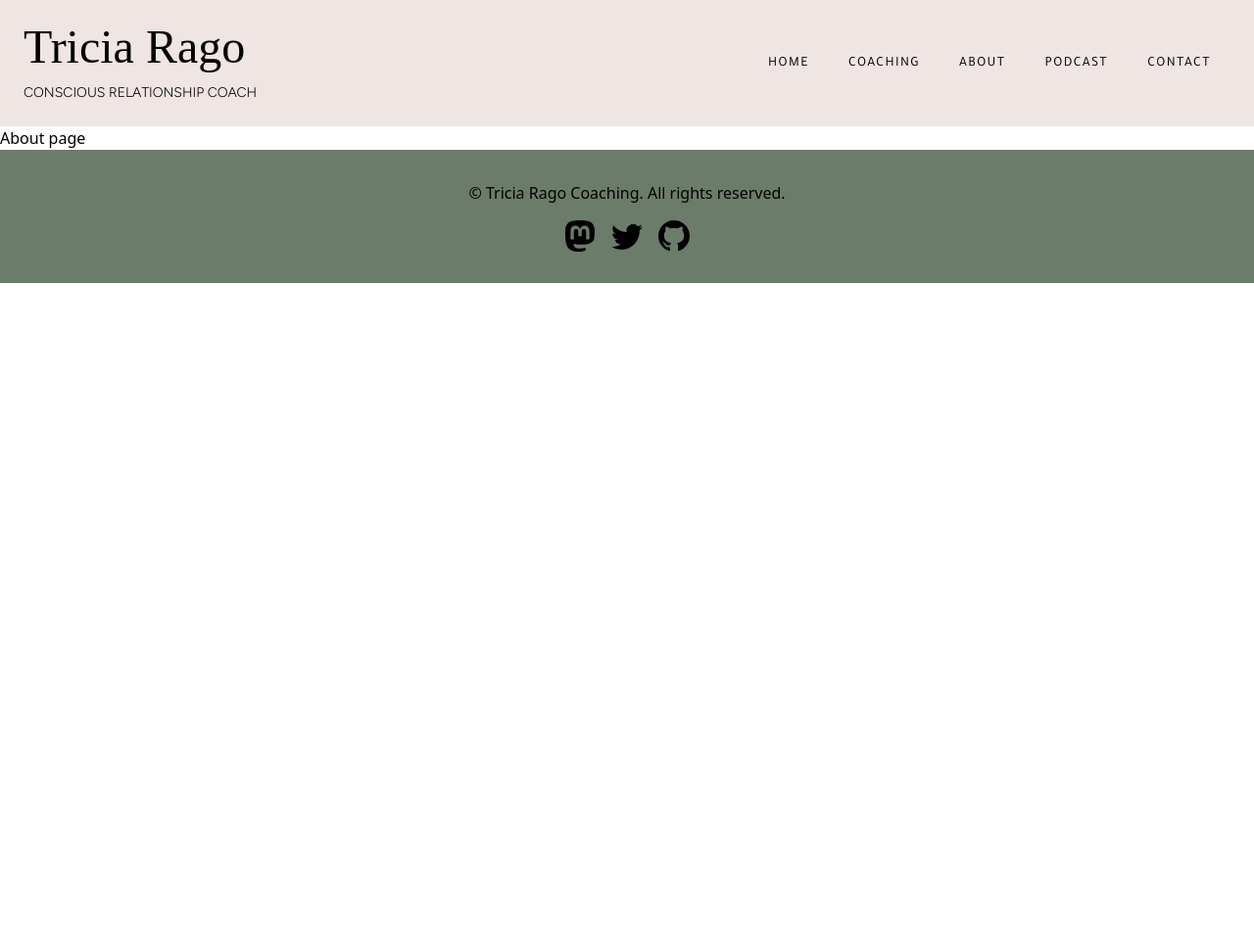
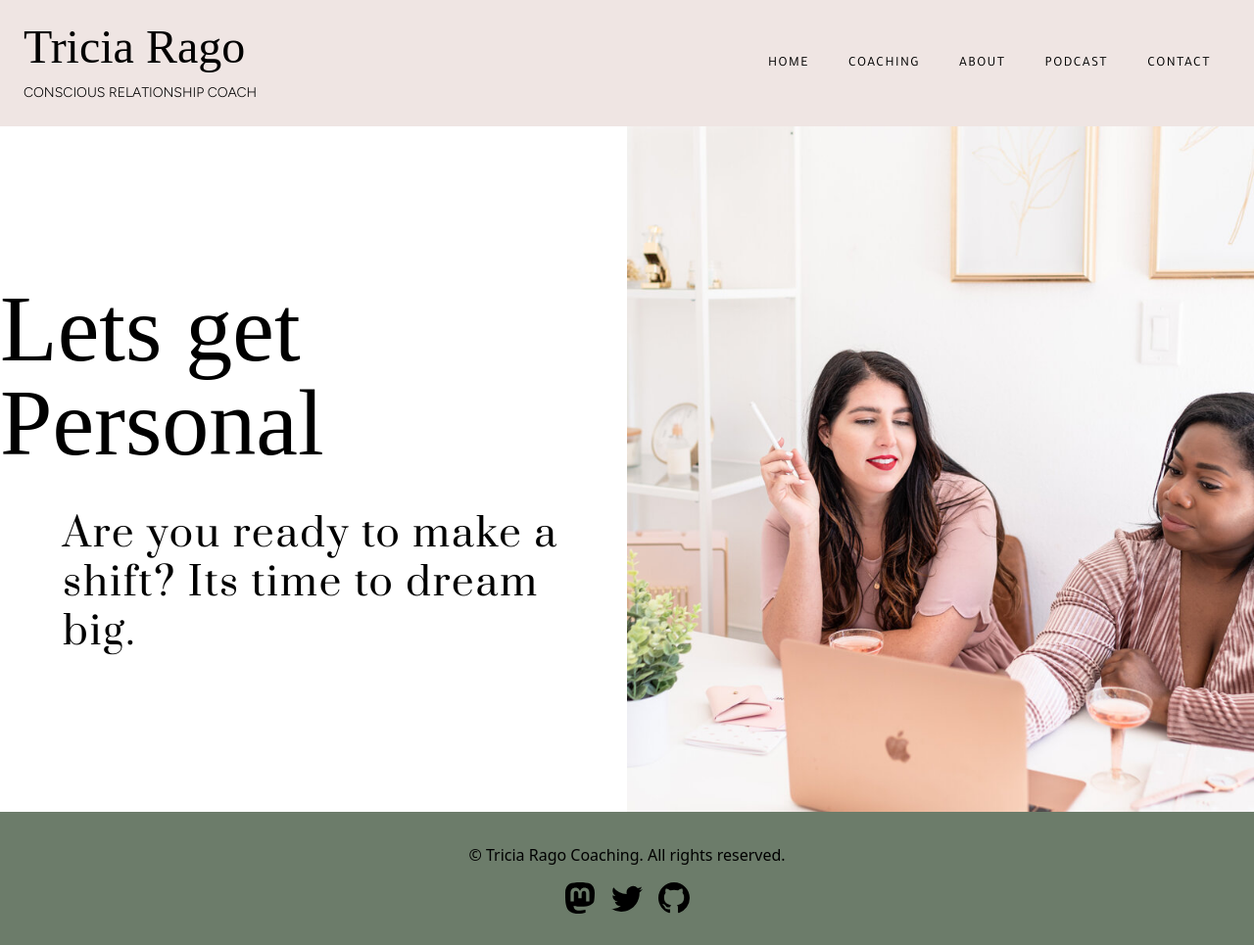
Before and after one commit to starks97/coach-tricia, an Astro site: page /about in a window 1280 px wide. Shown: the whole page at 98% size. Before the commit the page ends 800 px from the top, so only its background shows below. Built offline with nearby package versions, Linux system fonts and the light colour scheme; Astro itself is replaced by a stand-in of ours; a web font is replaced by a local one.

Commit message:
FEATURE[new implementations]

```diff
--- /dev/null
+++ b/src/components/about/Hero.astro
@@ -0,0 +1,25 @@
+---
+import data from "../../data.json";
+
+const title = data["about"].hero.title;
+const description = data["about"].hero.description;
+const image = data["about"].hero.image;
+
+---
+
+
+<div class="h-auto max-h-[800px]">
+  <div class="grid grid-cols-1 tablet:grid-cols-2 w-full items-center justify-items-center ">
+    <!-- Text Content -->
+    <div class="flex flex-col space-y-10 justify-center order-2 tablet:order-1">
+      <h1 class="title__d ">{title}</h1>
+      <div class="layout__b">
+        <h2 class="font-prata font-normal text-custom_subtitle2">{description}</h2>
+      </div>
+    </div>
+    <!-- Image -->
+    <div class="w-full z-0 order-1 tablet:order-2">
+      <img src={image} alt="hero" class="object-cover max-h-[400px] tablet:max-h-[700px] w-full" />
+    </div>
+  </div>
+</div>
--- a/src/data.json
+++ b/src/data.json
@@ -86,5 +86,12 @@
         "subtitle": "triciarago@gmail.com"
       }
     ]
+  },
+  "about": {
+    "hero": {
+      "title": "Lets get Personal",
+      "description": "Are you ready to make a shift? Its time to dream big.",
+      "image": "/images/about.jpg"
+    }
   }
 }
--- a/src/pages/about.astro
+++ b/src/pages/about.astro
@@ -1,14 +1,10 @@
 ---
-import Layout from '../layouts/Layout.astro';
-
+import Hero from "../components/about/Hero.astro"
+import Layout from "../layouts/Layout.astro"
 ---
 
-
-
-<Layout title='About | Tricia Rago Coaching' description='about tricia rago' image='example.jpg'>
-    <main>
-        <section aria-label="About page">
-            <h1>About page</h1>
-        </section>
-    </main>
+<Layout title="About | Tricia Rago Coaching" description="about tricia rago" image="example.jpg">
+	<main>
+	   <Hero />
+	</main>
 </Layout>
```
Also changed, not shown: package.json (+9 -3 lines), pnpm-lock.yaml, public/images/about.jpg (added), 2 other files.
